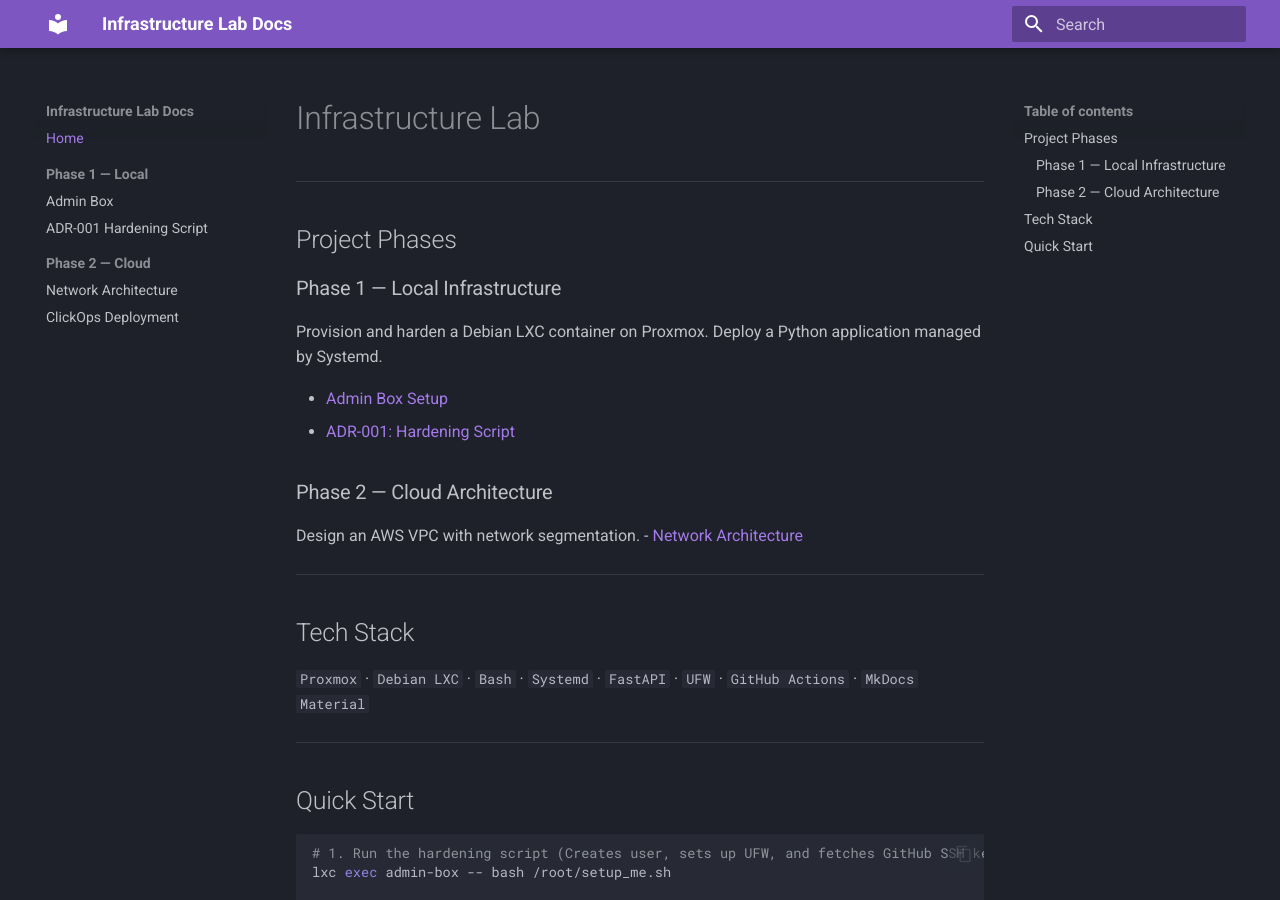
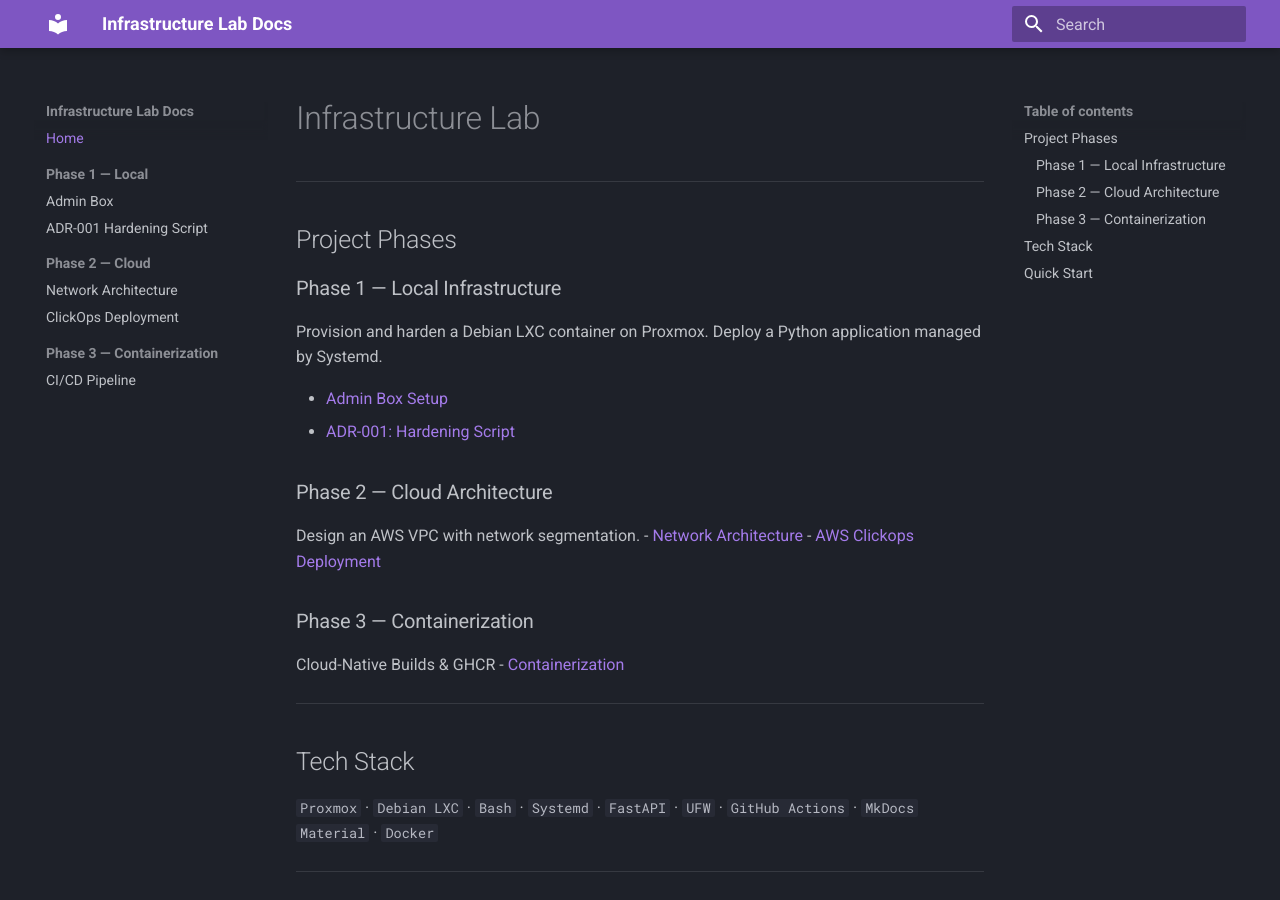
Before and after one commit to Upwind1647/infrastructure-lab, an MkDocs documentation site: the page built from docs/index.md, in a window 1280 px wide and 900 px high. Built offline with MkDocs 1.6.1 and Material for MkDocs 9.7.7, drawn with Linux system fonts in a browser that asks for light colours.

Commit message:
docs: add phase3 containerization

```diff
--- a/docs/index.md
+++ b/docs/index.md
@@ -13,12 +13,17 @@ Provision and harden a Debian LXC container on Proxmox. Deploy a Python applicat
 ### Phase 2 — Cloud Architecture
 Design an AWS VPC with network segmentation.
 - [Network Architecture](phase2/network.md)
+- [AWS Clickops Deployment](phase2/aws-clickops-deployment.md)
+
+### Phase 3 — Containerization
+Cloud-Native Builds & GHCR
+- [Containerization](phase3/containerization.md)
 
 ---
 
 ## Tech Stack
 
-`Proxmox` · `Debian LXC` · `Bash` · `Systemd` · `FastAPI` · `UFW` · `GitHub Actions` · `MkDocs Material`
+`Proxmox` · `Debian LXC` · `Bash` · `Systemd` · `FastAPI` · `UFW` · `GitHub Actions` · `MkDocs Material` · `Docker`
 
 ---
 
--- a/mkdocs.yml
+++ b/mkdocs.yml
@@ -20,6 +20,8 @@ nav:
   - Phase 2 — Cloud:
       - Network Architecture: phase2/network.md
       - ClickOps Deployment: phase2/aws-clickops-deployment.md
+  - Phase 3 — Containerization:
+      - CI/CD Pipeline: phase3/containerization.md
 
 markdown_extensions:
   - admonition
```
Also changed, not shown: docs/phase3/containerization.md (added, +72 -0 lines).
